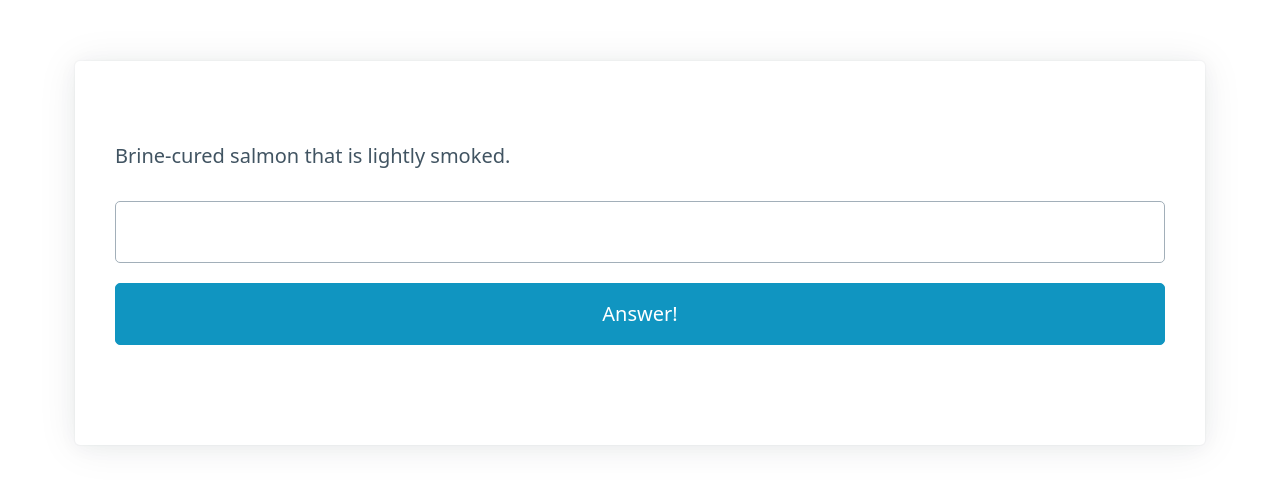
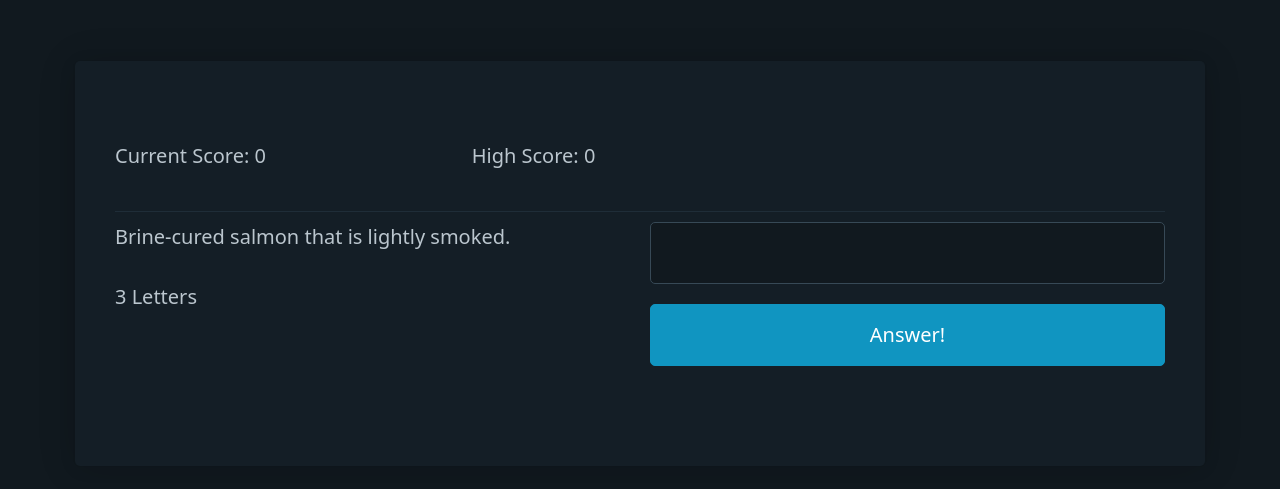
Before and after one commit to ghall89/word-game, a plain HTML site: page index.html in a window 1280 px wide. Shown: the part 159-648 px from the top of the page. Drawn offline with Linux system fonts and the light colour scheme.

Commit message:
finished html (for now)

```diff
--- a/index.html
+++ b/index.html
@@ -1,5 +1,5 @@
 <!DOCTYPE html>
-<html lang="en">
+<html lang="en" data-theme="dark">
 	<head>
 		<meta charset="UTF-8" />
 		<meta name="viewport" content="width=device-width, initial-scale=1.0" />
@@ -10,11 +10,22 @@
 		<main class="container">
 			<h1>Word Game</h1>
 			<article>
-				<div>
-					<p id="clue"></p>
+				<div class="grid">
+					<p>Current Score: <span id="score">0</span></p>
+					<p>High Score: <span id="highScore">0</span></p>
+					<p></p>
 				</div>
-				<input id="answer" type="text" />
-				<button id="btn">Answer!</button>
+				<hr />
+				<div class="grid">
+					<div>
+						<p id="clue"></p>
+						<p id="count"></p>
+					</div>
+					<div>
+						<input id="answer" type="text" />
+						<button id="btn">Answer!</button>
+					</div>
+				</div>
 			</article>
 		</main>
 
```
